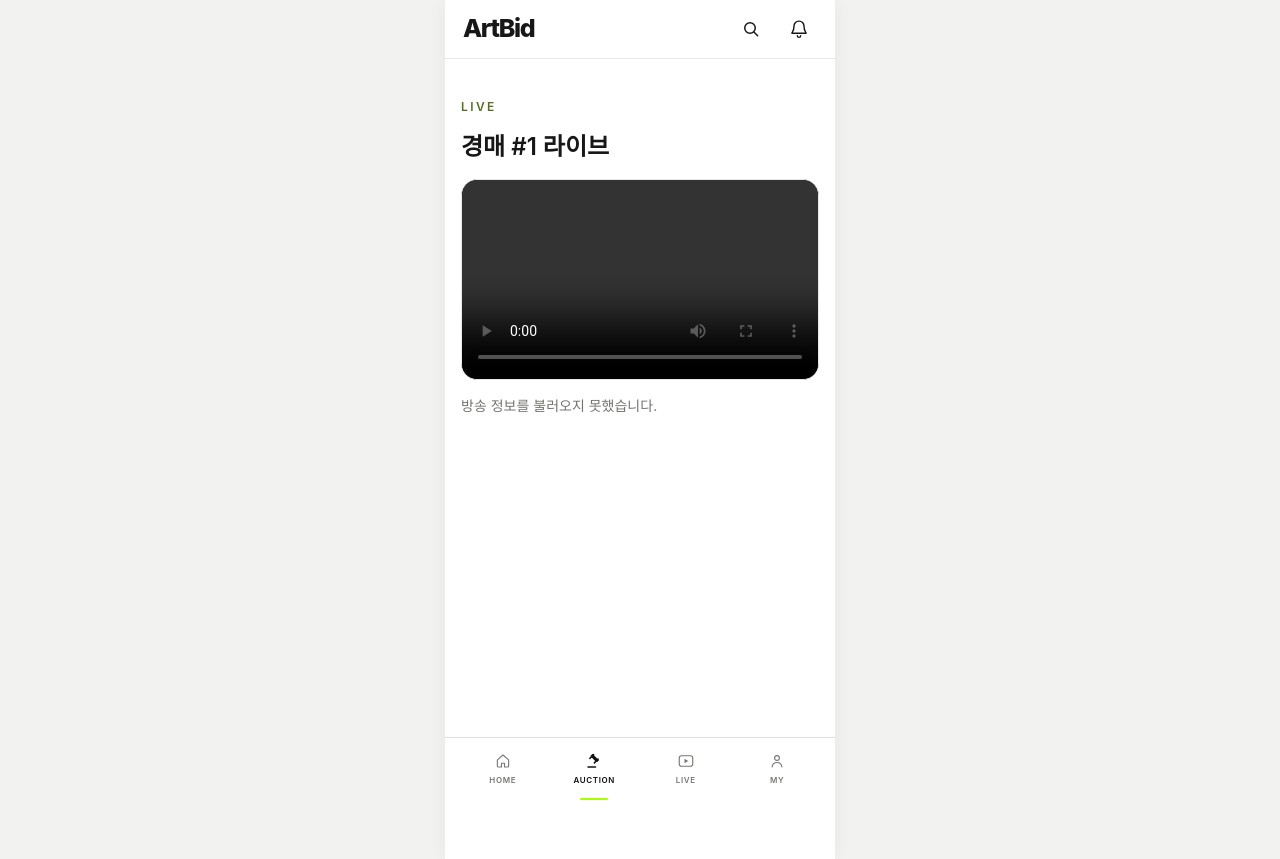
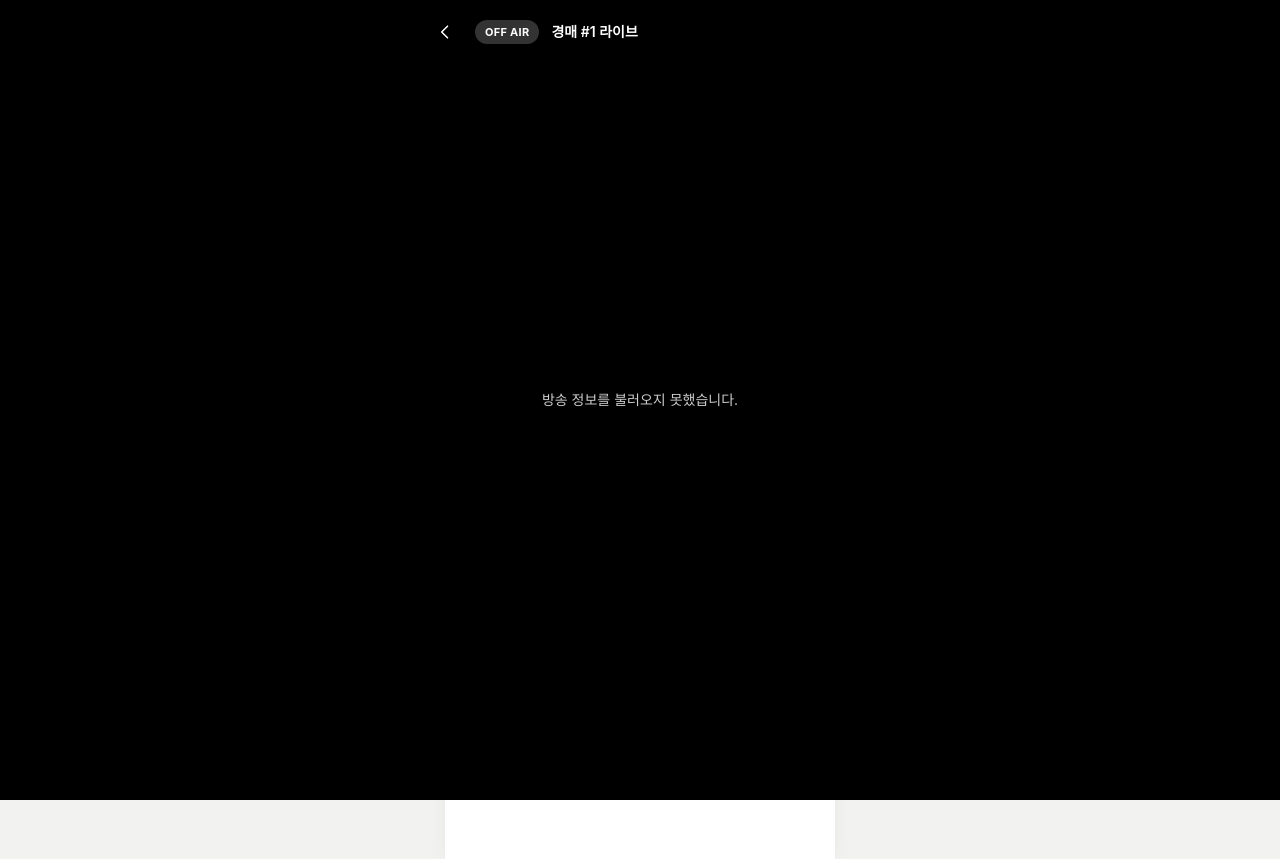
Before and after one commit to 2026-F/frontend, a Next.js app in the folder frontend/: page /auctions/1/watch in a window 1280 px wide. Built offline with nearby package versions, Linux system fonts and the light colour scheme; no server answers; a web font is replaced by a local one.

Commit message:
feat: 라이브 시청 화면을 세로 전체 화면으로 변경
헤더와 하단 메뉴를 덮는 세로 전체 화면 틀(LivePortraitShell)을 추가하고 영상을 object-cover로 채운다. 자동 재생이 막히지 않게 음소거로 시작하고 소리 켜기 버튼을 둔다.

```diff
--- a/frontend/src/app/auctions/[id]/watch/page.tsx
+++ b/frontend/src/app/auctions/[id]/watch/page.tsx
@@ -1,8 +1,10 @@
 "use client";
 
 import { useEffect, useRef, useState } from "react";
+import Link from "next/link";
 import { useParams } from "next/navigation";
 import { fetchStream, issueStageToken } from "@/lib/api";
+import LivePortraitShell, { LiveBadge, LiveScrim } from "@/components/live/LivePortraitShell";
 import type { Stage as IvsStage, StageParticipantInfo, StageStream } from "amazon-ivs-web-broadcast";
 
 export default function WatchStreamPage() {
@@ -12,6 +14,9 @@ export default function WatchStreamPage() {
   const videoRef = useRef<HTMLVideoElement>(null);
   const stageRef = useRef<IvsStage | null>(null);
   const [status, setStatus] = useState("연결 중...");
+  const [playing, setPlaying] = useState(false);
+  // 소리가 켜진 영상은 브라우저가 자동 재생을 막는다. 음소거로 시작하고 버튼으로 켠다.
+  const [muted, setMuted] = useState(true);
 
   useEffect(() => {
     let cancelled = false;
@@ -51,6 +56,7 @@ export default function WatchStreamPage() {
               videoRef.current.srcObject = mediaStream;
               videoRef.current.play().catch(() => {});
             }
+            setPlaying(true);
             setStatus("재생 중");
           },
         );
@@ -58,6 +64,7 @@ export default function WatchStreamPage() {
         stage.on(StageEvents.STAGE_CONNECTION_STATE_CHANGED, (state: string) => {
           if (cancelled) return;
           if (state === "disconnected") {
+            setPlaying(false);
             setStatus("방송 연결이 끊어졌습니다.");
           }
         });
@@ -78,15 +85,37 @@ export default function WatchStreamPage() {
   }, [auctionId]);
 
   return (
-    <div className="container-page py-10">
-      <div className="mx-auto flex max-w-2xl flex-col gap-4">
-        <p className="eyebrow text-[#566e22]">Live</p>
-        <h1 className="font-display text-2xl font-semibold text-[#171717]">경매 #{auctionId} 라이브</h1>
-        <div className="aspect-video w-full overflow-hidden rounded-2xl border border-[#e8e9e4] bg-black">
-          <video ref={videoRef} controls playsInline className="h-full w-full" />
-        </div>
-        <p className="text-sm text-[#73756f]">{status}</p>
+    <LivePortraitShell>
+      {/* 송출 영상이 가로여도 가운데를 잘라 세로 화면을 꽉 채운다. */}
+      <video ref={videoRef} autoPlay muted={muted} playsInline className="absolute inset-0 h-full w-full object-cover" />
+      <LiveScrim />
+
+      <div className="absolute inset-x-0 top-0 flex items-center gap-3 px-4 pt-[max(14px,env(safe-area-inset-top))]">
+        <Link
+          href={`/auctions/${auctionId}`}
+          aria-label="경매로 돌아가기"
+          className="-ml-1 grid h-9 w-9 place-items-center rounded-full bg-black/30"
+        >
+          <svg viewBox="0 0 24 24" aria-hidden="true" className="h-5 w-5">
+            <path d="m15 5-7 7 7 7" fill="none" stroke="currentColor" strokeWidth="1.8" strokeLinecap="round" strokeLinejoin="round" />
+          </svg>
+        </Link>
+        <LiveBadge live={playing} />
+        <p className="min-w-0 flex-1 truncate text-sm font-semibold">경매 #{auctionId} 라이브</p>
+        {playing && (
+          <button
+            type="button"
+            onClick={() => setMuted((value) => !value)}
+            className="rounded-full bg-black/40 px-3 py-1.5 text-xs font-semibold"
+          >
+            {muted ? "소리 켜기" : "소리 끄기"}
+          </button>
+        )}
       </div>
-    </div>
+
+      {!playing && (
+        <p className="absolute inset-x-6 top-1/2 -translate-y-1/2 text-center text-sm text-white/80">{status}</p>
+      )}
+    </LivePortraitShell>
   );
 }
--- /dev/null
+++ b/frontend/src/components/live/LivePortraitShell.tsx
@@ -0,0 +1,50 @@
+"use client";
+
+import { useEffect } from "react";
+
+/**
+ * 라이브 방송 전용 세로 전체 화면 틀.
+ * 헤더와 하단 메뉴 위를 덮고, 휴대폰에서는 화면 전체를, 넓은 화면에서는 가운데 9:16 기둥을 쓴다.
+ * 영상은 children 맨 앞에 absolute inset-0 + object-cover로 깔고, 그 위에 조작 요소를 올린다.
+ */
+export default function LivePortraitShell({ children }: { children: React.ReactNode }) {
+  // 뒤에 깔린 페이지가 같이 스크롤되지 않게 막는다.
+  useEffect(() => {
+    const previous = document.body.style.overflow;
+    document.body.style.overflow = "hidden";
+    return () => {
+      document.body.style.overflow = previous;
+    };
+  }, []);
+
+  return (
+    <div className="fixed inset-0 z-[60] bg-black">
+      <div className="relative mx-auto h-dvh w-full max-w-[calc(100dvh*9/16)] overflow-hidden bg-black text-white">
+        {children}
+      </div>
+    </div>
+  );
+}
+
+/** 영상 위 글자가 읽히도록 위아래에 까는 어두운 그라데이션 */
+export function LiveScrim() {
+  return (
+    <>
+      <div className="pointer-events-none absolute inset-x-0 top-0 h-32 bg-gradient-to-b from-black/60 to-transparent" />
+      <div className="pointer-events-none absolute inset-x-0 bottom-0 h-72 bg-gradient-to-t from-black/70 to-transparent" />
+    </>
+  );
+}
+
+export function LiveBadge({ live }: { live: boolean }) {
+  return (
+    <span
+      className={`inline-flex items-center gap-1.5 rounded-full px-2.5 py-1 text-[11px] font-bold tracking-wide ${
+        live ? "bg-[#e0443e] text-white" : "bg-white/20 text-white"
+      }`}
+    >
+      {live && <span className="h-1.5 w-1.5 animate-pulse rounded-full bg-white" />}
+      {live ? "LIVE" : "OFF AIR"}
+    </span>
+  );
+}
```
